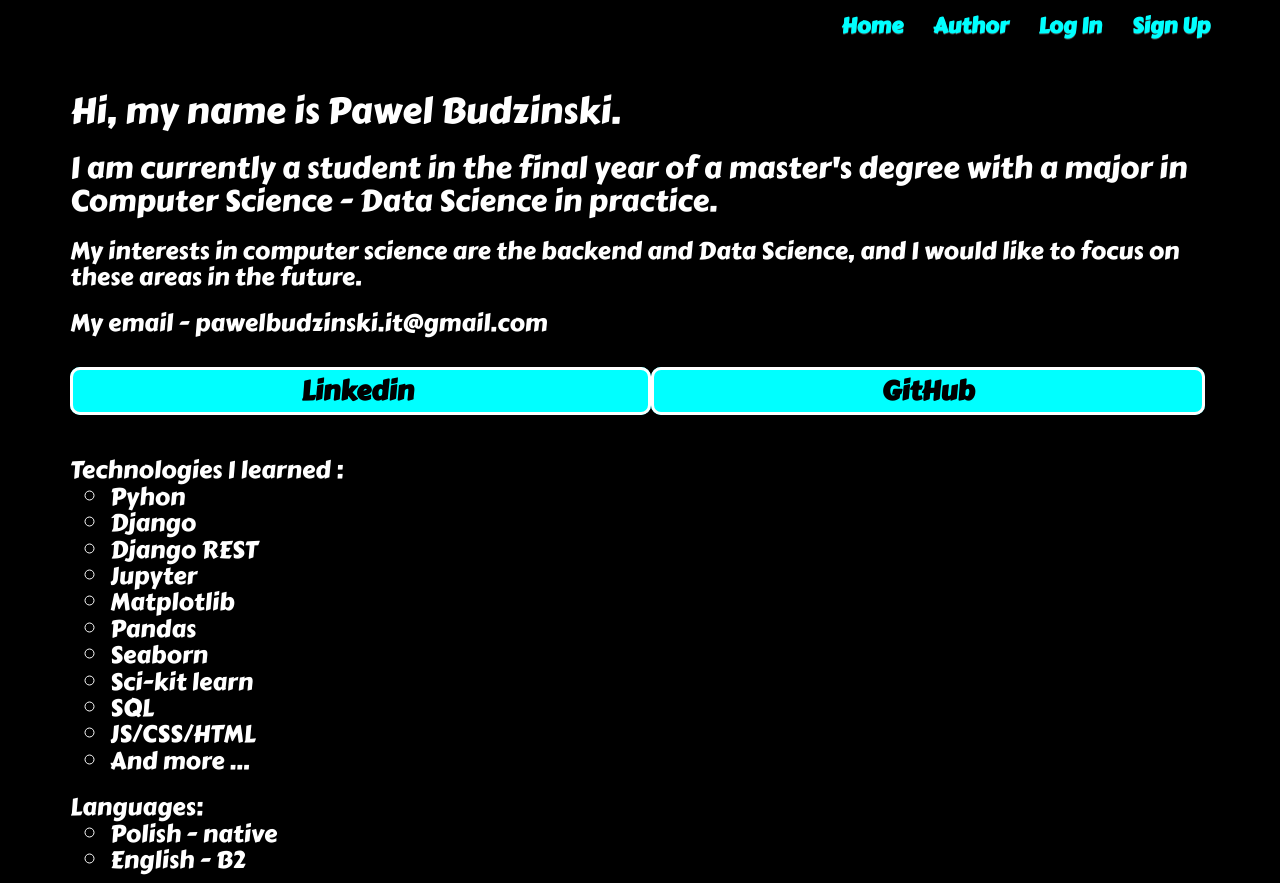
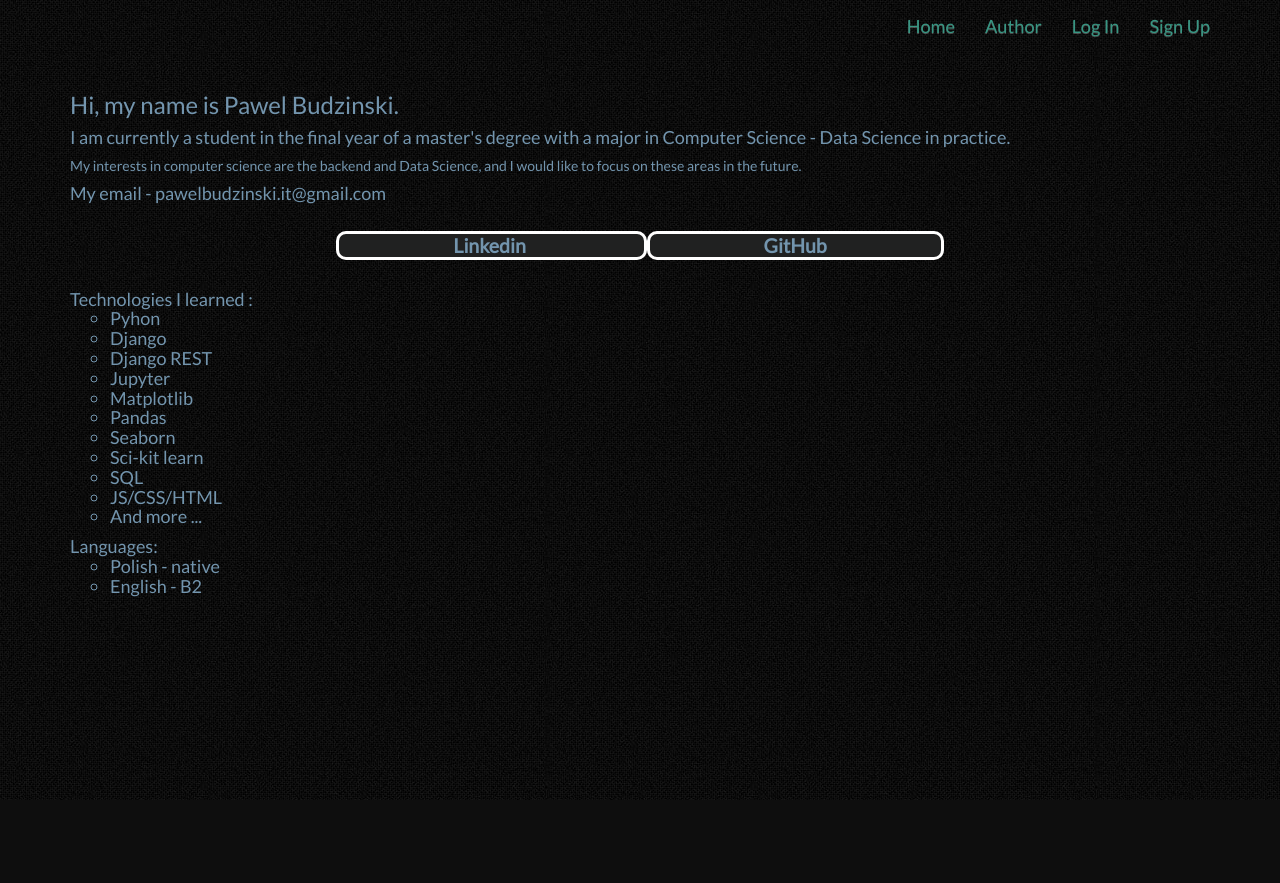
Before and after one commit to pawel9009/Fast-Eyes, a Django app: page /accounts/about/ in a window 1280 px wide. After the commit the page ends 800 px from the top, so only its background shows below. Run offline with Django 4.2, Linux system fonts and the light colour scheme; some libraries are stand-ins or nearby versions.

Commit message:
add new css

```diff
--- a/project/accounts/forms.py
+++ b/project/accounts/forms.py
@@ -15,9 +15,11 @@ class UserCreateForm(UserCreationForm):
         self.fields['ailments'].label = 'Diseases'
         self.fields['username'].help_text = None
         self.fields['password1'].help_text = None
+
+
         self.fields['password2'].help_text = None
         self.fields['ailments'].widget = forms.Textarea(attrs={'rows': 2, 'cols': 50})
         self.fields['username'].widget = forms.TextInput(attrs={'placeholder': ''})
-        self.fields['password1'].widget = forms.TextInput(attrs={'placeholder': ''})
-        self.fields['password2'].widget = forms.TextInput(attrs={'placeholder': ''})
+        self.fields['password1'].widget = forms.PasswordInput(attrs={'placeholder': ''})
+        self.fields['password2'].widget = forms.PasswordInput(attrs={'placeholder': ''})
         self.fields['ailments'].widget = forms.TextInput(attrs={'placeholder': ''})
--- a/project/accounts/templates/accounts/about_me.html
+++ b/project/accounts/templates/accounts/about_me.html
@@ -1,21 +1,23 @@
 {% extends 'base.html' %}
 
 {% block content %}
-  <h1>Hi, my name is Pawel Budzinski.</h1>
-  <h2>
+  <h3>Hi, my name is Pawel Budzinski.</h3>
+  <h4>
     I am currently a student in the final year of a master's degree with a major in Computer Science - Data Science in practice.
 
-  </h2>
-  <h3>
+  </h4>
+  <h5>
     My interests in computer science are the backend and Data Science, and I would like to focus on these areas in the future.
-  </h3>
-<h3>
+  </h5>
+<h4>
     My email - pawelbudzinski.it@gmail.com
-</h3>
+</h4>
 </br>
-  <a class="start-button" style="font-size:1.5em; padding-left:20%; padding-right:20%" href="https://www.linkedin.com/in/paweł-budziński-430811217/">  Linkedin </a>
-  <a class="start-button" style="font-size:1.5em; padding-left:20%; padding-right:20%" href="https://github.com/pawel9009"> GitHub </a>
-  <h3>
+<div class="text-center">
+  <a class="start-button" style="font-size:1.5em; padding-left:10%; padding-right:10%" href="https://www.linkedin.com/in/paweł-budziński-430811217/">  Linkedin </a>
+  <a class="start-button" style="font-size:1.5em; padding-left:10%; padding-right:10%" href="https://github.com/pawel9009"> GitHub </a>
+</div>
+  <h4>
 </br>
 
     Technologies I learned :
@@ -32,13 +34,13 @@
         <li> JS/CSS/HTML </li>
         <li> And more ... </li>
     </ul>
- </h3>
- <h3>
+ </h4>
+ <h4>
     Languages:
     <ul class='ul_list'>
         <li> Polish - native </li>
         <li> English - B2  </li>
     </ul>
- </h3>
+ </h4>
 
 {% endblock %}
--- a/project/accounts/templates/accounts/signup.html
+++ b/project/accounts/templates/accounts/signup.html
@@ -6,6 +6,7 @@
         <h1>Sign Up</h1>
     <form method="post">
         {% csrf_token %}
+
         {% bootstrap_form form %}
     </br>
         <input type="submit" class="btn start-button" value="Sign Up">
--- a/project/app/templates/app/result_list.html
+++ b/project/app/templates/app/result_list.html
@@ -3,8 +3,8 @@
 {% block content %}
 <div class="container text-center">
 
-        <a class="start-button" style="font-size:1.5em; margin-bottom: 20px;margin-right: 20px" href="{% url 'app:exp_list' %}"> Experiment </a>
-        <a class="start-button" style="font-size:1.5em;  margin-bottom: 20px;margin-left: 20px" href="{% url 'app:chall_list' %}"> Challenge </a>
+        <a class="start-button" style="font-size:1.5em;  padding:5px 20px; margin-bottom: 20px;margin-right: 20px" href="{% url 'app:exp_list' %}"> Experiment </a>
+        <a class="start-button" style="font-size:1.5em; padding:5px 20px;margin-bottom: 20px;margin-left: 20px" href="{% url 'app:chall_list' %}"> Challenge </a>
     </div>
 </br>
 {% block results %}
--- a/project/static/css/master.css
+++ b/project/static/css/master.css
@@ -1,20 +1,19 @@
 html {
     overflow-y: scroll;
-
 }
 
 body {
     margin: 0;
     overflow: hidden;
-    background: black;
-    color: white;
-    font-size: large;
-    font-family: 'Carter One', cursive;
+    background-image:url("../back.jpg");
+    font-size: 1.3em;
+    color: #7395AE;
+    font-family: 'Lato', sans-serif;
   }
 
 
 .signup{
-  color: aqua;
+  color: #7395AE;
   width: 50%;
 
 }
@@ -25,8 +24,8 @@ margin-top: 3%;
 .form-select{
 
   margin-left: 4%;
-  color: aqua;
-  background-color: black;
+  color: #7395AE;
+  background-color: #202121;
   background-clip: padding-box;
 
 }
@@ -38,16 +37,12 @@ margin-top: 3%;
 }
 .basenav{
 
-  color: aqua;
-  font-size: larger;
-  font-weight: 900;
+  color: #379683;
+  font-size: 1.4em;
   transition-duration: 300ms;
 }
 .basenav:hover{
-  background-color: black;
-  color: aqua;
-  font-size: larger;
-  font-weight: 900;
+  background-color:#202121;
   transition-duration: 300ms;
 }
 
@@ -58,25 +53,23 @@ margin-top: 3%;
     -moz-user-select: none;
     -ms-user-select: none;
     user-select: none; */
-    font-size: 12em;
+    font-size: 10em;
   }
 
 .btnnav{
   text-align: center;
   margin-top: 20px;
-  font-size: 50px;
   }
   ul {
     list-style-type: none;
   }
 .ul_list{
   list-style-type:circle;
-  color: white;
+  color: #7395AE;
 }
 
 
 .radio{
-
   font-size:34px;
 }
 
@@ -87,7 +80,7 @@ margin-top: 3%;
 }
 
 .radio-buttons label {
-  color: white;
+  color:  #7395AE;
   position: relative;
   display: inline-block;
   margin-bottom: 10px;
@@ -114,15 +107,15 @@ margin-top: 3%;
 }
 
 .radio-buttons input[type="radio"]:checked + label::before {
-  background-color:white;
+  background-color: #7395AE;
 }
 
 .start-button{
   width: 100%;
-  background-color: aqua;
-  color: black;
+  background-color: #202121;
+  color: #7395AE;
   font-size: larger;
-  font-weight: 900;
+  font-weight: 700;
   border-radius: 10px;
   border: 3px solid white;
   transition-duration: 300ms;
@@ -130,12 +123,12 @@ margin-top: 3%;
 
 .start-button:hover{
 
-  background-color: black;
-  color: aqua;
+  background-color: #202121;
+  color: white;
   font-size: larger;
   font-weight: 900;
   border-radius: 10px;
-  border: 3px solid aqua;
+  border: 3px solid #557A95;
   transition-duration: 300ms;
   text-decoration: none;
 }
@@ -143,13 +136,12 @@ margin-top: 3%;
 
 #logcontainer{
   width: 40%;
-  color: aqua;
   margin-top: 40px;
 }
 .input-type{
   width: 25%;
-  background: aqua;
-  color: black;
+  background:#202121;
+  color:#7395AE;
   font-size: 1.5em;
   font-weight: 900;
   text-align: center;
@@ -159,6 +151,6 @@ margin-top: 3%;
 
 #desc{
   font-size: 1.2em;
-  color: white;
+  color: #7395AE;
 
 }
--- a/project/templates/base.html
+++ b/project/templates/base.html
@@ -8,6 +8,8 @@
     <link rel="stylesheet" href="https://cdn.jsdelivr.net/npm/bootstrap@3.3.7/dist/css/bootstrap.min.css" integrity="sha384-BVYiiSIFeK1dGmJRAkycuHAHRg32OmUcww7on3RYdg4Va+PmSTsz/K68vbdEjh4u" crossorigin="anonymous">
     <link rel="preconnect" href="https://fonts.googleapis.com">
     <link rel="preconnect" href="https://fonts.gstatic.com" crossorigin>
+    <link href="https://fonts.googleapis.com/css2?family=Lato&display=swap" rel="stylesheet">
+
     <link href="https://fonts.googleapis.com/css2?family=Carter+One&display=swap" rel="stylesheet">
     <script src="https://cdn.plot.ly/plotly-latest.min.js"></script>
 <link rel="stylesheet" href="https://cdn.jsdelivr.net/npm/bootstrap@3.3.7/dist/css/bootstrap-theme.min.css" integrity="sha384-rHyoN1iRsVXV4nD0JutlnGaslCJuC7uwjduW9SVrLvRYooPp2bWYgmgJQIXwl/Sp" crossorigin="anonymous">
```
Also changed, not shown: project/templates/index.html (+4 -4 lines), project/static/back.jpg (added).
